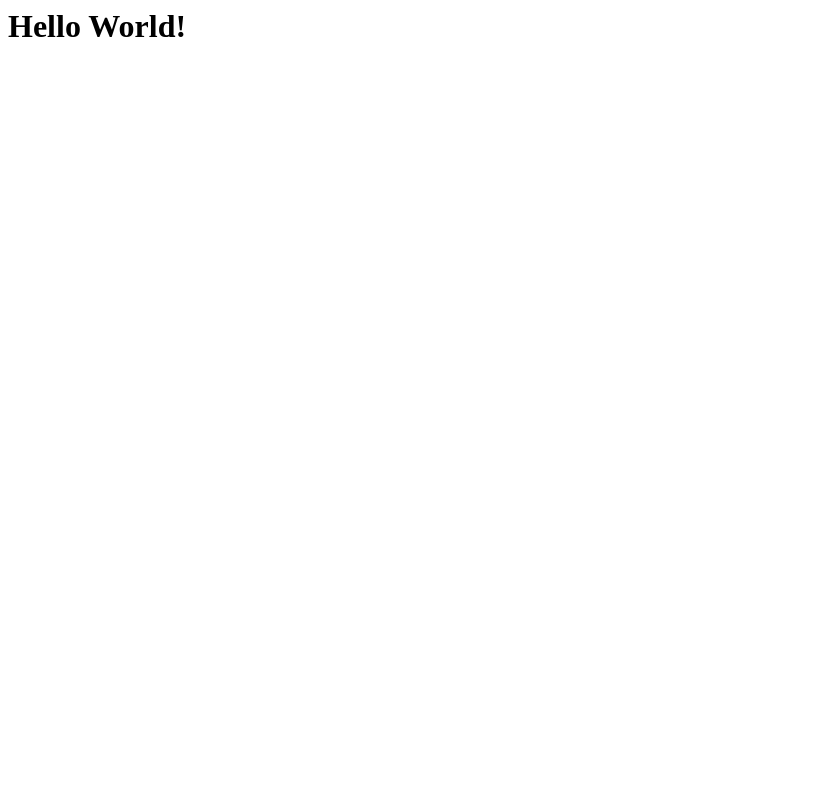
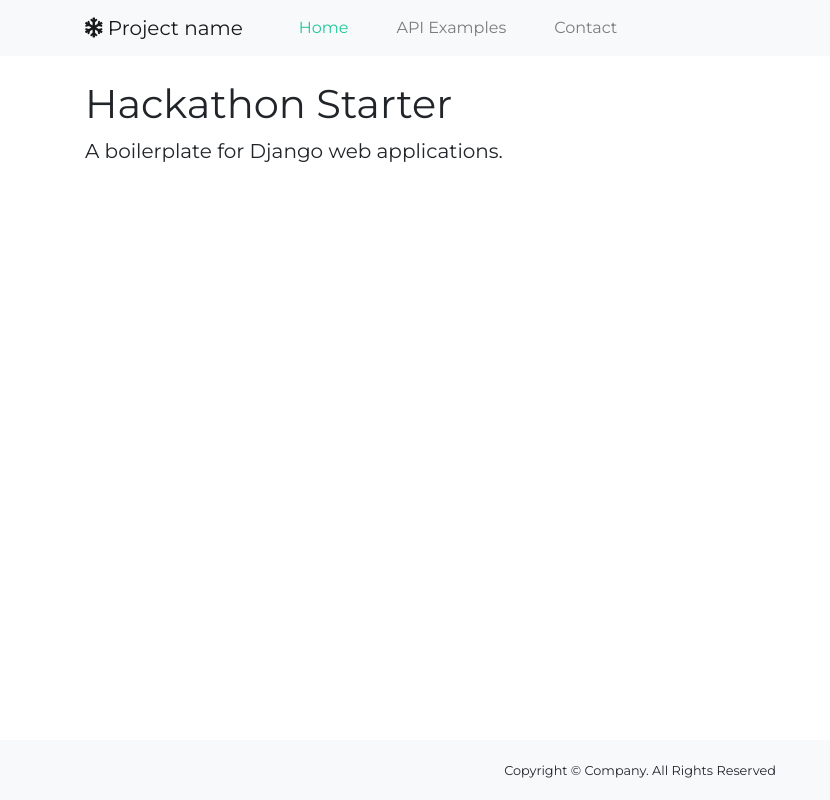
Before and after one commit to djx-hack/hackathon-starter-django, a Django app: page / in a window 1280 px wide. Before the commit the part shown is almost empty. Shown: the whole page, without its empty margins (0-830 px from the left). Run offline with Django 3.2, Linux system fonts and the light colour scheme; some libraries are stand-ins or nearby versions.

Commit message:
create base template

```diff
--- a/core/static/core/style.css
+++ b/core/static/core/style.css
@@ -0,0 +1,32 @@
+@import url('https://fonts.googleapis.com/css2?family=Montserrat:wght@400;700&display=swap');
+
+body{
+ 	font-family: 'Montserrat', sans-serif;
+ 	margin: 0;
+}
+
+.navbar-expand-lg .navbar-nav .nav-link{
+	padding-left: 2.5em;
+}
+
+.navbar-light .navbar-nav .nav-link:hover{
+	color: #20c997;
+}
+
+.navbar-light .navbar-nav .active  .nav-link{
+	color: #20c997;
+}
+
+.footer {
+	  position: fixed;
+	  bottom: 0;
+	  width: 100%;
+	  height: 60px;
+	  line-height: 60px;
+	  background-color: #f8f9fa;
+}
+
+.header_description{
+	font-size: 1.25rem;
+	font-weight: 300;
+}
--- a/core/templates/core/base.html
+++ b/core/templates/core/base.html
@@ -0,0 +1,65 @@
+{% load static %}
+<!DOCTYPE html>
+<html>
+<head>
+	<meta charset="utf-8">
+	<meta name="viewport" content="width=device-width, initial-scale=1.0">
+	<meta http-equiv="X-UA-Compatible" content="ie=edge">
+	<title>{% block title %}{% endblock %} - Hackathon Starter</title>
+
+	<link rel="stylesheet" href="https://use.fontawesome.com/releases/v5.0.8/css/all.css">
+
+	<link rel="stylesheet" href="https://stackpath.bootstrapcdn.com/bootstrap/4.5.2/css/bootstrap.min.css" integrity="sha384-JcKb8q3iqJ61gNV9KGb8thSsNjpSL0n8PARn9HuZOnIxN0hoP+VmmDGMN5t9UJ0Z" crossorigin="anonymous">
+
+	<link rel="stylesheet" href="{% static 'core/style.css' %}">
+
+</head>
+<body>
+
+	<nav class="navbar navbar-expand-lg navbar-light bg-light">
+		<div class="container">
+			<a class="navbar-brand" href="{% url 'index' %}">
+				<i class="fa fa-snowflake" aria-hidden="true"></i>
+				Project name
+			</a>
+			<button class="navbar-toggler" type="button" data-toggle="collapse" data-target="#navbarNavDropdown" aria-controls="navbarNavDropdown" aria-expanded="false" aria-label="Toggle navigation">
+			<span class="navbar-toggler-icon"></span>
+			</button>
+			<div class="collapse navbar-collapse" id="navbarNavDropdown">
+				<ul class="navbar-nav">
+
+				  {% url 'index' as url %}
+				  <li class="nav-item {% if request.path == url %} active {% endif %}" >
+				    <a class="nav-link" href="{{ url }}">Home <span class="sr-only">(current)</span></a>
+				  </li>
+
+				  <li class="nav-item">
+				    <a class="nav-link" href="#">API Examples</a>
+				  </li>
+
+				  <li class="nav-item">
+				    <a class="nav-link" href="#">Contact</a>
+				  </li>
+
+				</ul>
+			</div>
+	    </div>
+	</nav>
+
+	<i class="fa fa-snowflake-o" aria-hidden="true"></i>
+	{% block content %}
+
+	{% endblock %}
+
+	<footer class="footer" class="py-4 bg-dark text-white-50">
+	    <div class="container text-center">
+	      <small>Copyright &copy; Company. All Rights Reserved</small>
+	    </div>
+	  </footer>
+
+	<script src="https://code.jquery.com/jquery-3.5.1.slim.min.js" integrity="sha384-DfXdz2htPH0lsSSs5nCTpuj/zy4C+OGpamoFVy38MVBnE+IbbVYUew+OrCXaRkfj" crossorigin="anonymous"></script>
+	<script src="https://cdn.jsdelivr.net/npm/popper.js@1.16.1/dist/umd/popper.min.js" integrity="sha384-9/reFTGAW83EW2RDu2S0VKaIzap3H66lZH81PoYlFhbGU+6BZp6G7niu735Sk7lN" crossorigin="anonymous"></script>
+	<script src="https://stackpath.bootstrapcdn.com/bootstrap/4.5.2/js/bootstrap.min.js" integrity="sha384-B4gt1jrGC7Jh4AgTPSdUtOBvfO8shuf57BaghqFfPlYxofvL8/KUEfYiJOMMV+rV" crossorigin="anonymous"></script>
+
+</body>
+</html>
--- a/core/templates/core/index.html
+++ b/core/templates/core/index.html
@@ -1 +1,14 @@
-<h1>Hello World!</h1>
+{% extends 'core/base.html' %}
+
+{% block title %} Home {% endblock %}
+
+{% block content %}
+
+	<div class="container">
+		<section class="header">
+			<h1>Hackathon Starter</h1>
+			<p class = 'header_description'>A boilerplate for Django web applications.</p>
+		</section>
+	</div>
+
+{% endblock %}
```
